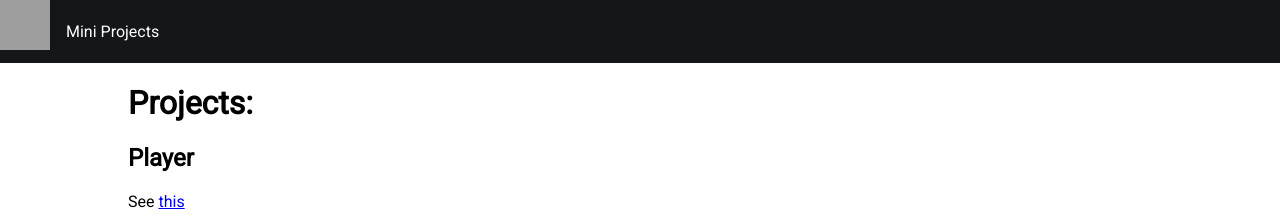
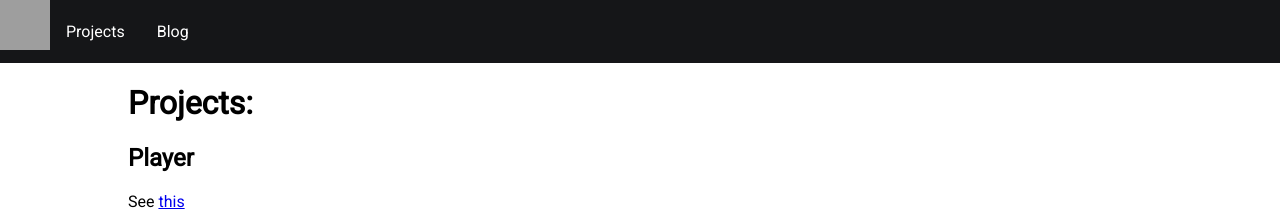
Before and after one commit to FunctionalMetatable/beta, a Jekyll site: the page built from projects/index.md, in a window 1280 px wide. Shown: the top 215 px of the page. Built offline with Jekyll 4.4.1, drawn with Linux system fonts in a browser that asks for light colours; our own code applies the rules of GitHub Pages for plain Markdown files; grey boxes are pictures that could not be loaded.

Commit message:
Update nav.html

```diff
--- a/_includes/nav.html
+++ b/_includes/nav.html
@@ -64,7 +64,14 @@
     </li>
     <li>
       <div class="align-left">
-        <a href="/random" target="_top">Mini Projects</a>
+        <a href="/projects" target="_top">Projects</a>
+      </div>
+    </li>
+    <li>
+      <div class="align-left">
+        <div class="bg">
+          <a href="/blog">Blog</a>
+        </div>
       </div>
     </li>
     <li>
```
